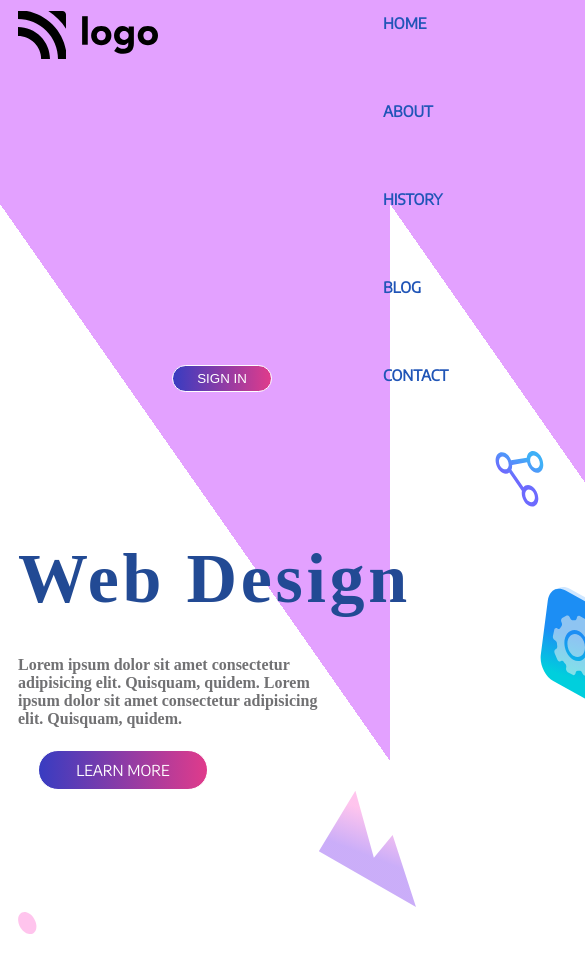
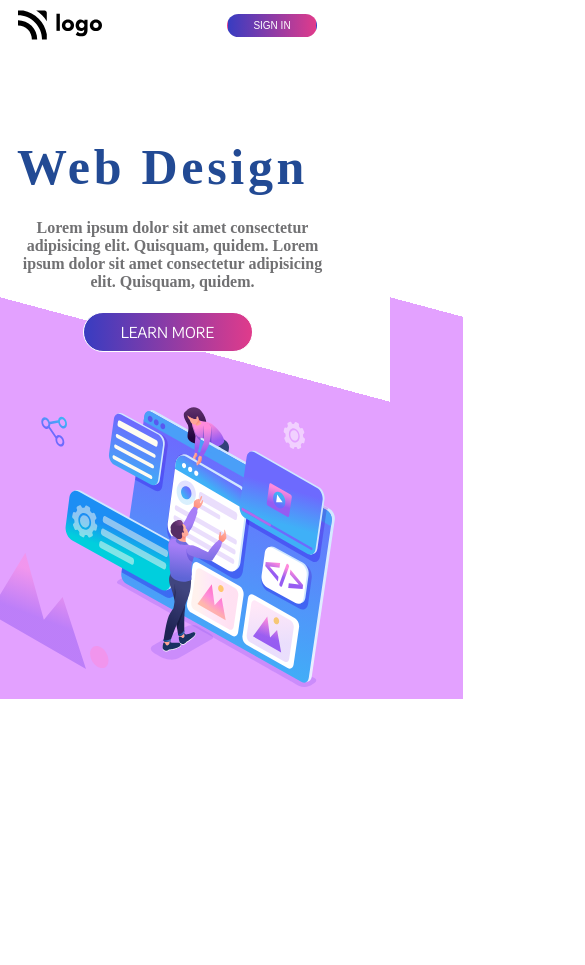
Before and after one commit to saya166/Project-8--web-design-landing-page, a website: page index.html in a window 390 px wide. Shown: the top 965 px of the page, 585 px wide, since content can reach past the window. After the commit the page ends 844 px from the top, so only its background shows below. Drawn offline with Linux system fonts and the light colour scheme; a web font is replaced by a local one.

Commit message:
updated the updated files

```diff
--- a/css/index.css
+++ b/css/index.css
@@ -9,13 +9,20 @@ body {
     55deg,
     white 0%,
     white 50%,
-    rgb(227, 161, 255) 0%,
+    rgb(227, 161, 255) 50%,
     rgb(227, 161, 255) 100%
   );
+}
+.intro-section {
+  display: flex;
+  flex-direction: column;
 }
 .main-div {
   margin-left: 10px;
   margin-top: 10px;
+}
+.bars {
+  display: none;
 }
 .nav-items {
   margin-left: 350px;
@@ -42,7 +49,7 @@ body {
   width: 100px;
   border-radius: 3rem;
   background: linear-gradient(90deg, #383cc1 0%, #e03b8b 100%);
-  border: 1px solid white;
+  border: 1px solid transparent;
   color: white;
   margin-right: 110px;
   margin-top: -54px;
@@ -76,12 +83,99 @@ body {
   margin-left: 20px;
 }
 
-img[src="./images/intro-img.svg"] {
+.illusion {
   height: 520px;
   width: 1000px;
   margin-left: 250px;
   margin-top: -700px;
 }
-img[src="./images/vector.svg"] {
+.vector-img {
   margin-left: 300px;
 }
+
+@media screen and (max-width: 1060px) {
+  .header-logo {
+    height: 30px;
+  }
+  .nav-items {
+    font-size: 10px;
+    margin-top: -60px;
+  }
+  .nav-item {
+    display: none;
+  }
+  .signin-btn {
+    display: block;
+    float: right;
+    font-size: 10px;
+    width: 90px;
+    margin-top: 30px;
+    margin-right: 65px;
+    position: relative;
+    right: 0;
+  }
+
+  .left-section {
+    display: flex;
+    flex-direction: column;
+    justify-content: center;
+  }
+  .left-section h1 {
+    font-size: 50px;
+  }
+
+  .illusion {
+    height: 420px;
+    width: 700px;
+    margin-right: -80px;
+  }
+  .vector-img {
+    margin-left: 300px;
+  }
+}
+
+@media screen and (max-width: 900px) {
+  .illusion {
+    height: 380px;
+    width: 600px;
+  }
+}
+
+@media screen and (max-width: 810px) {
+  body {
+    background: linear-gradient(
+      15deg,
+      rgb(227, 161, 255) 00%,
+      rgb(227, 161, 255) 50%,
+      white 50%,
+      white 100%
+    );
+  }
+  .intro-section {
+    display: flex;
+    flex-direction: column;
+    align-items: center;
+    justify-content: center;
+  }
+
+  .left-section h1 {
+    text-align: center;
+    margin-left: 80px;
+  }
+  .left-section h4 {
+    text-align: center;
+    margin-left: 240px;
+  }
+  .learn-more-btn {
+    margin-left: 300px;
+  }
+  .right-section {
+    margin-top: 200px;
+    margin-left: -200px;
+  }
+
+  .illusion {
+    height: 280px;
+    width: 500px;
+  }
+}
--- a/index.html
+++ b/index.html
@@ -16,7 +16,11 @@
   <body>
     <div class="main-div">
       <nav>
-        <img src="./images/logo.svg" alt="logo" />
+        <div class="bars">
+          <i class="fa fa-bars"></i>
+        </div>
+        <!-- brand logo -->
+        <img src="./images/logo.svg" alt="logo" class="header-logo" />
         <div class="nav-items">
           <h5 class="nav-item">HOME</h5>
           <h5 class="nav-item">ABOUT</h5>
@@ -24,7 +28,7 @@
           <h5 class="nav-item">BLOG</h5>
           <h5 class="nav-item">CONTACT</h5>
         </div>
-        <button class="signin-btn">SIGN IN</button>
+        <button type="button" class="signin-btn">SIGN IN</button>
       </nav>
       <div class="intro-section">
         <div class="left-section">
@@ -36,14 +40,24 @@
           </h4>
           <button class="learn-more-btn">LEARN MORE</button>
         </div>
+        <div class="right-section">
           <div class="imgs-div">
-          <img src="./images/vector.svg" alt="vector-img" class="vector-img" />
+            <img
+              src="./images/vector.svg"
+              alt="vector-img"
+              class="vector-img"
+            />
             <img
               src="./images/vector-dot.svg"
               alt="vector-dot"
               class="vector-dot"
             />
-          <img src="./images/intro-img.svg" alt="intro-img" />
+            <img
+              src="./images/intro-img.svg"
+              alt="intro-img"
+              class="illusion"
+            />
+          </div>
         </div>
       </div>
     </div>
```
Also changed, not shown: Readme.md. Lines whose indentation alone changed are shown as unchanged.
